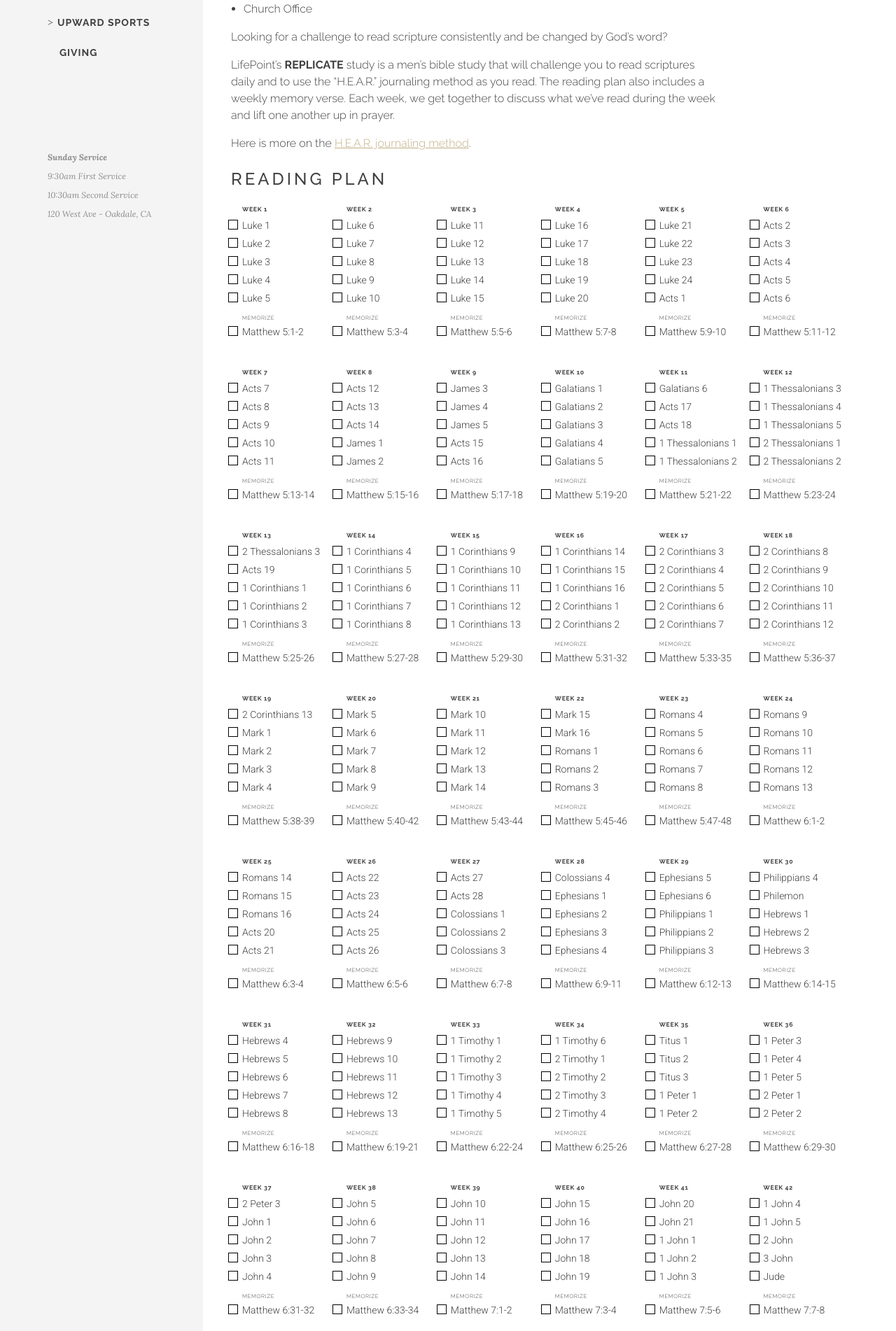
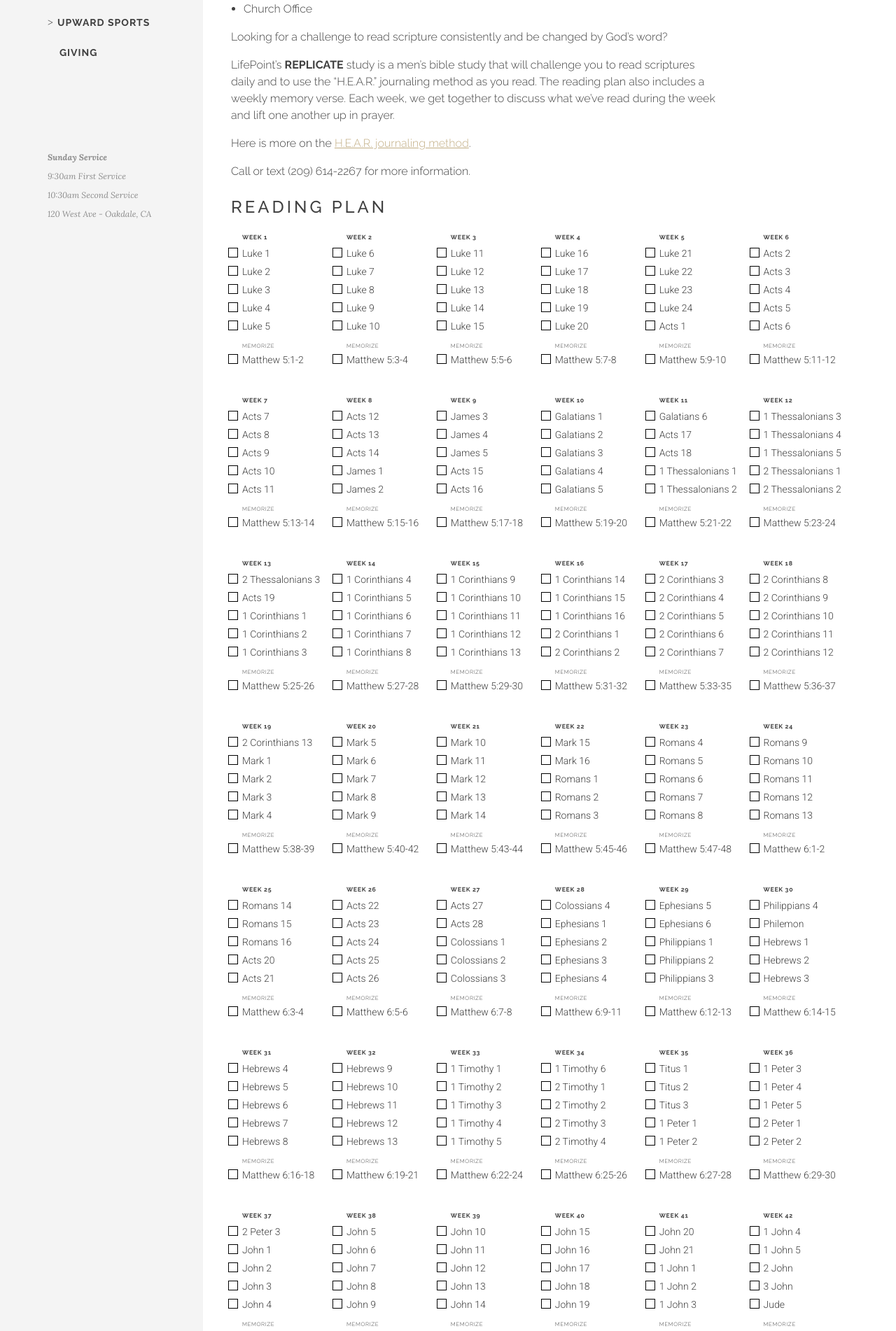
Before and after one commit to tybenz/lifepoint.github.io, a Jekyll site: the page built from replicate/index.md, in a window 1280 px wide. Shown: the part 420-2322 px from the top of the page at 70% size. Built offline with Jekyll 4.4.1, drawn with Linux system fonts in a browser that asks for light colours; some web fonts are replaced.

Commit message:
Update index.md

```diff
--- a/replicate/index.md
+++ b/replicate/index.md
@@ -104,6 +104,8 @@ together to discuss what we've read during the week and lift one another up in
 prayer.
 
 Here is more on the [H.E.A.R. journaling method](https://replicate.org/what-is-a-hear-journal/).
+
+Call or text (209) 614-2267 for more information.
 
 ### Reading plan
 
```
